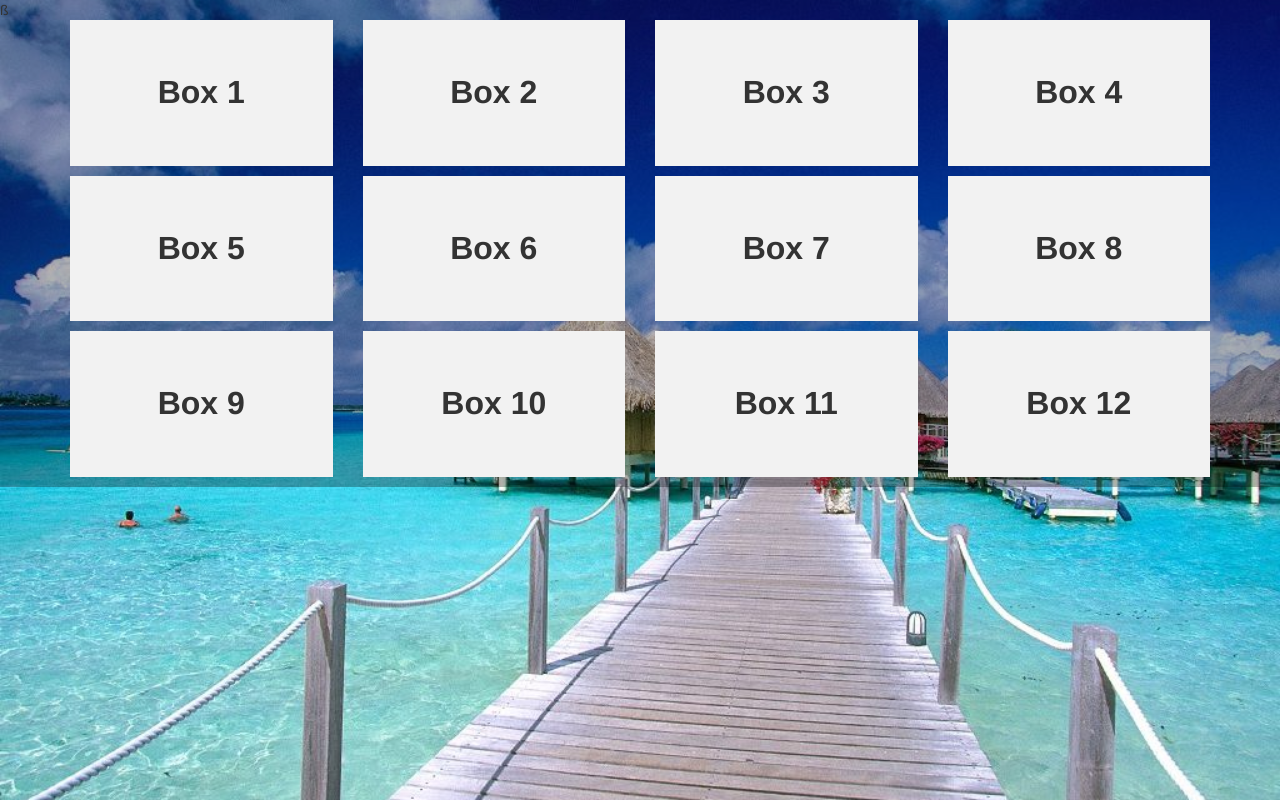
After one commit to Anyhowclick/myapp, a Django app: template templates/fail.html in a window 1280 px wide. The commit adds this page. Run offline with Django 3.2, Linux system fonts and the light colour scheme; the template is opened without the code that fills it, so the values that code supplies are empty; some libraries are stand-ins or nearby versions.

Commit message:
Progress on info page

```diff
--- /dev/null
+++ b/static/css/searched.css
@@ -0,0 +1,22 @@
+html{
+    background:url('../images/hd-island-wallpapers-beach-backgrounds-hd-backgrounds-30029.jpg') no-repeat center center;
+
+    /* Ensure the html element always takes up the full height of the browser window */
+    min-height:100%;
+
+    /* The Magic */
+    background-size:cover;
+}
+
+body{
+    /* Workaround for some mobile browsers */
+    min-height:100%;
+    background-color: rgba(0, 0, 0, 0.3);
+}
+p{
+    padding: 50px;
+    font-size: 32px;
+    font-weight: bold;
+    text-align: center;
+    background: #f2f2f2;
+}
--- /dev/null
+++ b/templates/fail.html
@@ -0,0 +1,56 @@
+{% load staticfiles %}
+<!DOCTYPE html>
+<html>
+<head>
+
+    <meta charset="utf-8">
+    <title>GoWhere</title>
+    <meta name="viewport" content="width=device-width, initial-scale=1">
+        <link rel="stylesheet" href= "{% static "css/bootstrap.min.css" %}">
+        <link rel="stylesheet" href= "{% static "css/bootstrap-theme.min.css" %}">
+        <link rel="stylesheet" href= "{% static "css/searched.css" %}">
+        <script src= "{% static "js/jquery-1.11.3.min.js" %}"></script>
+        <script src= "{% static "js/Verify.js" %}"></script>
+        <script src= "{% static "js/app.js" %}"></script>
+        <script src= "{% static "js/init-app.js" %}"></script>ß
+        <script src= "{% static "js/bootstrap.min.js" %}"></script>
+</head>
+
+<body>
+    {% if messages %}
+    {% for message in messages %}
+    <li{% if message.tags %} class="{{ message.tags }}"{% endif %}>
+        {% if message.level == DEFAULT_MESSAGE_LEVELS.ERROR %}Important: {% endif %}
+        {{ message }}
+    </li>
+    {% endfor %}
+    </ul>
+    {% endif %}
+    <div class="container">
+        <div class="row">
+            <div class="col-sm-6 col-md-4 col-lg-3"><p>Box 1</p></div>
+            <div class="col-sm-6 col-md-4 col-lg-3"><p>Box 2</p></div>
+            <div class="clearfix visible-sm-block"></div>
+            <div class="col-sm-6 col-md-4 col-lg-3"><p>Box 3</p></div>
+            <div class="clearfix visible-md-block"></div>
+            <div class="col-sm-6 col-md-4 col-lg-3"><p>Box 4</p></div>
+            <div class="clearfix visible-sm-block"></div>
+            <div class="clearfix visible-lg-block"></div>
+            <div class="col-sm-6 col-md-4 col-lg-3"><p>Box 5</p></div>
+            <div class="col-sm-6 col-md-4 col-lg-3"><p>Box 6</p></div>
+            <div class="clearfix visible-sm-block"></div>
+            <div class="clearfix visible-md-block"></div>
+            <div class="col-sm-6 col-md-4 col-lg-3"><p>Box 7</p></div>
+            <div class="col-sm-6 col-md-4 col-lg-3"><p>Box 8</p></div>
+            <div class="clearfix visible-sm-block"></div>
+            <div class="clearfix visible-lg-block"></div>
+            <div class="col-sm-6 col-md-4 col-lg-3"><p>Box 9</p></div>
+            <div class="clearfix visible-md-block"></div>
+            <div class="col-sm-6 col-md-4 col-lg-3"><p>Box 10</p></div>
+            <div class="clearfix visible-sm-block"></div>
+            <div class="col-sm-6 col-md-4 col-lg-3"><p>Box 11</p></div>
+            <div class="col-sm-6 col-md-4 col-lg-3"><p>Box 12</p></div>
+        </div>
+    </div>
+</body>
+</html>
--- a/templates/index.html
+++ b/templates/index.html
@@ -7,7 +7,6 @@
 <head>
 
     <title>GoWhere</title>
-
   <link rel="stylesheet" href= "{% static "docsupport/prism.css" %}">
   <link rel="stylesheet" href= "{% static "chosen.css" %}">
   <style type="text/css" media="all">
@@ -42,6 +41,7 @@
     <script src= "{% static "js/app.js" %}"></script>
     <script src= "{% static "js/init-app.js" %}"></script>
     <script src= "{% static "js/validation.js" %}"></script>
+
 
 
     <script type="text/javascript">
--- a/views.py
+++ b/views.py
@@ -12,6 +12,9 @@ def search(request):
         going = request.POST.get("Dday")
         coming = request.POST.get("Aday")
         destination = request.POST.get("selected")
+        if not destination or coming < going:
+            messages.error(request,"Trying to be funny eh!")
+            return render(request, "fail.html")
         message = going + coming + destination
         return HttpResponse(message)
     else:
```
Also changed, not shown: templates/search.html (added, +47 -0 lines).
